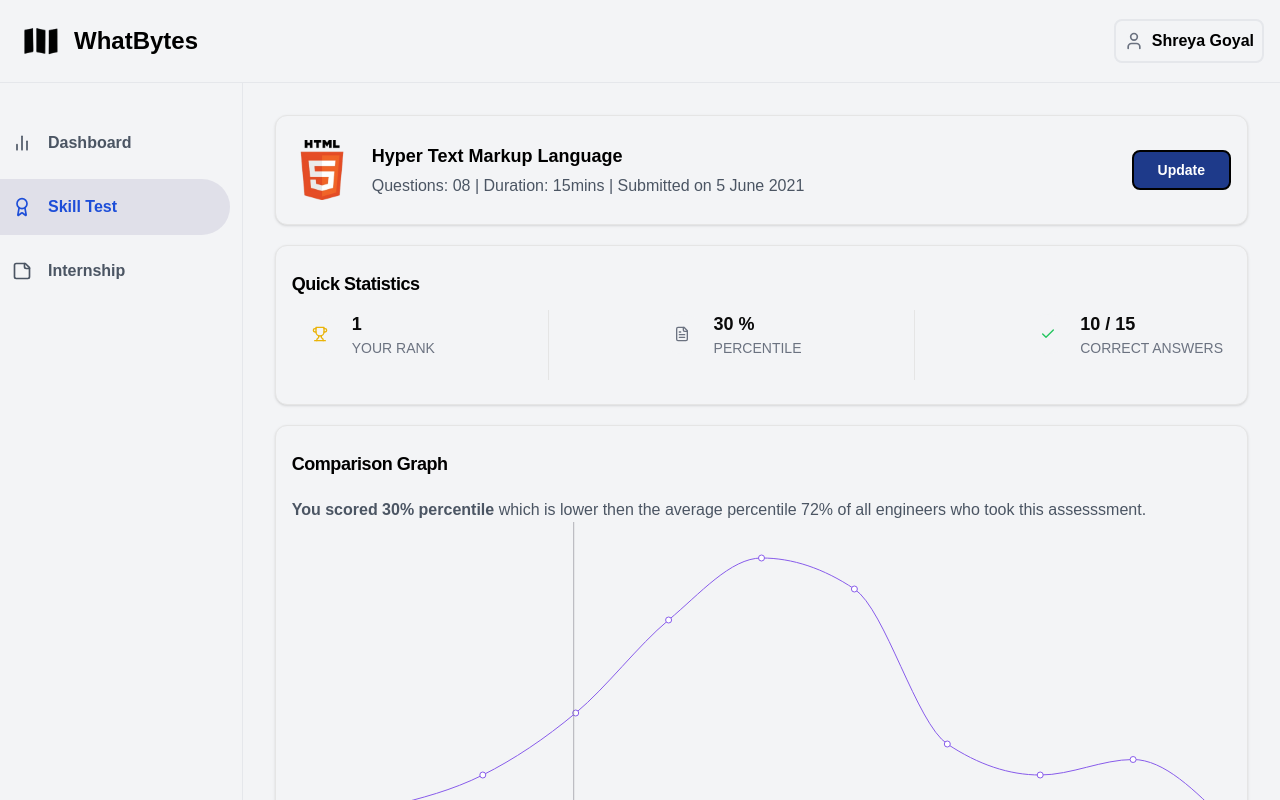
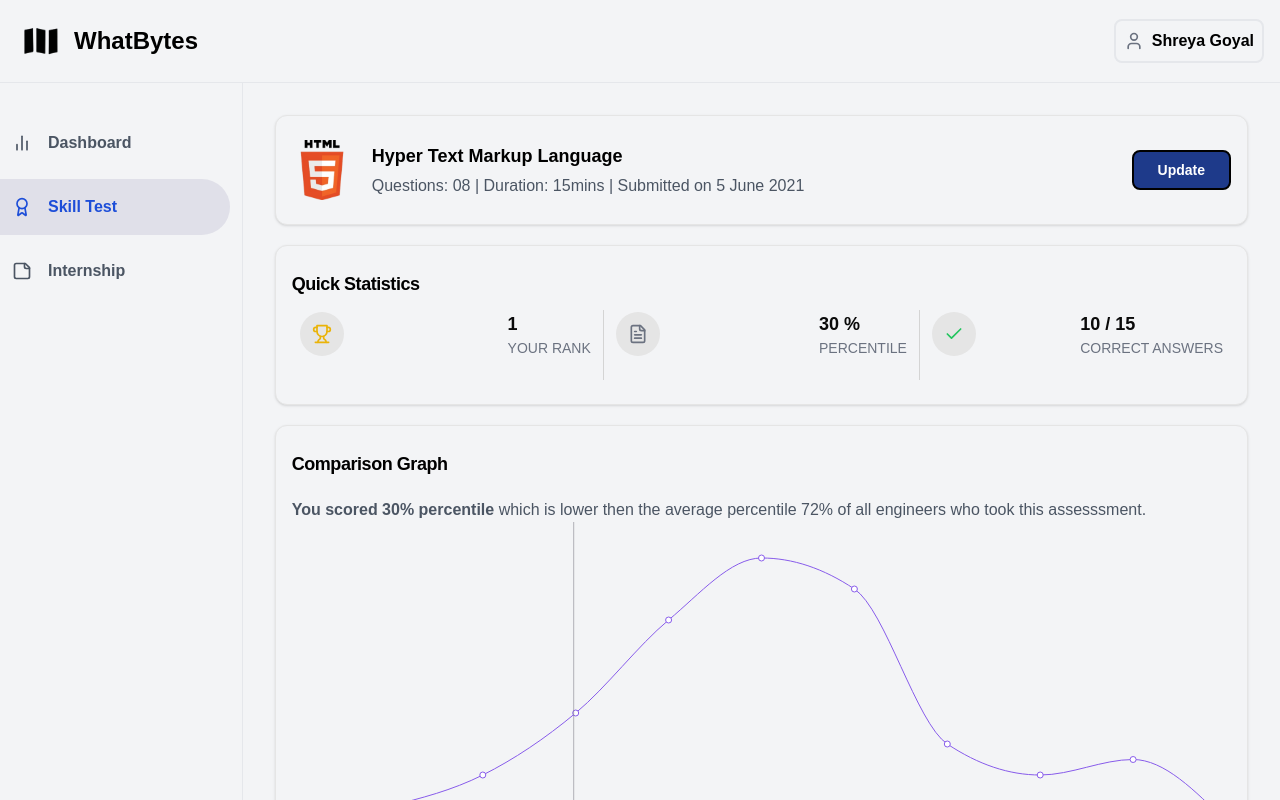
Before and after one commit to ShreyaGoyal228/internship-assignment, a Next.js app: page / in a window 1280 px wide. Shown: the top 800 px of the page. Built offline with nearby package versions, Linux system fonts and the light colour scheme.

Commit message:
ui fixes

```diff
--- a/src/components/quick-stats-card.tsx
+++ b/src/components/quick-stats-card.tsx
@@ -11,11 +11,11 @@
 };
 function StatItem({ icon: Icon, iconColor, value, label }: StatItemProps) {
     return (
-        <div className="flex flex-row items-center ">
-            <div className="bg-gray-100 rounded-full p-2 lg:p-3 mr-2 lg:mr-3">
-                <Icon className={`h-4 w-4 xl:h-6 xl:w-6 ${iconColor}`} />
+        <div className="flex flex-row justify-between items-center w-full ">
+            <div className="bg-neutral-200 rounded-full p-2 lg:p-3 mr-2 lg:mr-3">
+                <Icon className={`size-5 xl:h-6 xl:w-6 ${iconColor}`} />
             </div>
-            <div className="flex flex-col">
+            <div className="flex flex-row items-center gap-2 md:gap-0 md:flex-col md:items-start">
                 <span className="font-bold text-base lg:text-lg 2xl:text-xl">{value}</span>
                 <span className="text-xs lg:text-sm 2xl:text-lg text-gray-500">{label}</span>
             </div>
@@ -31,11 +31,11 @@
                 <CardTitle className="text-base lg:text-lg 2xl:text-xl font-bold text-black">Quick Statistics</CardTitle>
             </CardHeader>
             <CardContent className="px-4 pb-4 lg:pb-6">
-                <div className="flex flex-row gap-2 lg:gap-3 justify-between items-center sm:items-start px-1.5 lg:px-2 xl:px-2.5">
+                <div className="flex flex-col md:flex-row gap-2 lg:gap-3 justify-between items-center sm:items-start px-1.5 lg:px-2 xl:px-2.5">
                     <StatItem icon={Trophy} iconColor="text-yellow-500" value={`${quizData.rank}`} label="YOUR RANK" />
-                    <Separator className="" orientation="vertical" />
+                    <Separator className="hidden md:block" orientation="vertical"  />
                     <StatItem icon={FileText} iconColor="text-gray-500" value={`${quizData.percentile} %`} label="PERCENTILE" />
-                    <Separator orientation="vertical" />
+                    <Separator className="hidden md:block" orientation="vertical" />
                     <StatItem icon={Check} iconColor="text-green-500" value={`${quizData.score} / 15`} label="CORRECT ANSWERS" />
                 </div>
             </CardContent>
--- a/src/components/ui/separator.tsx
+++ b/src/components/ui/separator.tsx
@@ -12,7 +12,7 @@
             decorative={decorative}
             orientation={orientation}
             className={cn(
-                "shrink-0 bg-neutral-200 dark:bg-neutral-800",
+                "shrink-0 bg-neutral-300 dark:bg-neutral-800",
                 orientation === "horizontal" ? "h-[1px] w-full" : "h-[70px] w-[1px]",
                 className
             )}
```
